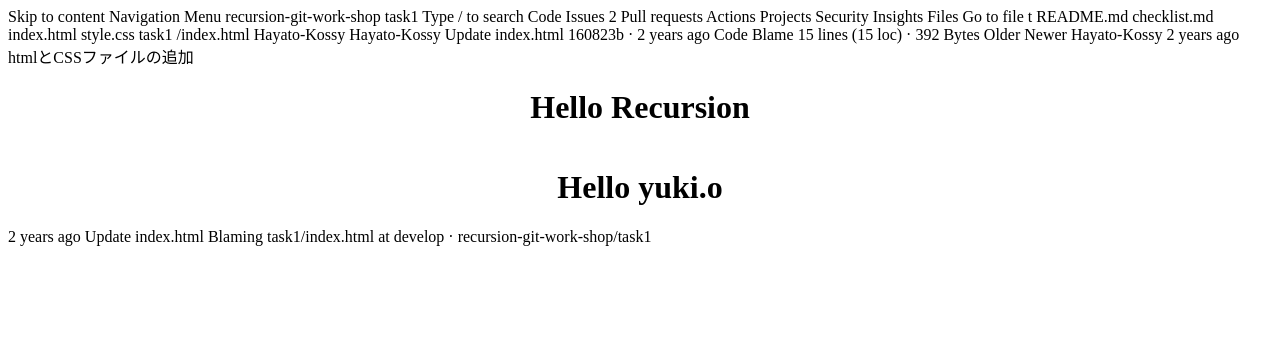
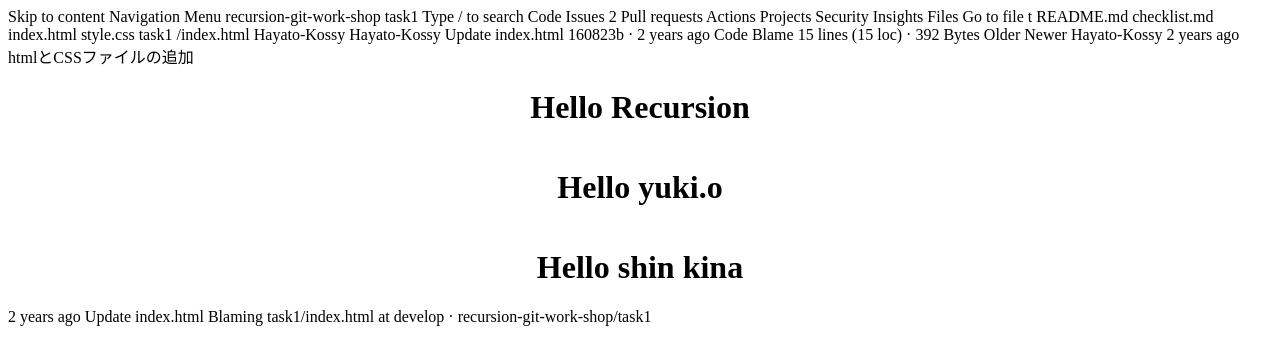
Before and after one commit to teamdev-beginner-202506-a4/task1, a plain HTML site: page index.html in a window 1280 px wide. Drawn offline with Linux system fonts and the light colour scheme.

Commit message:
feat: add h1 line in index.html

```diff
--- a/index.html
+++ b/index.html
@@ -51,6 +51,7 @@ htmlとCSSファイルの追加
     <div class="container">
         <h1>Hello Recursion</h1>
         <h1>Hello yuki.o</h1>
+        <h1>Hello shin kina</h1>
     </div>
 </body>
 2 years ago
```
